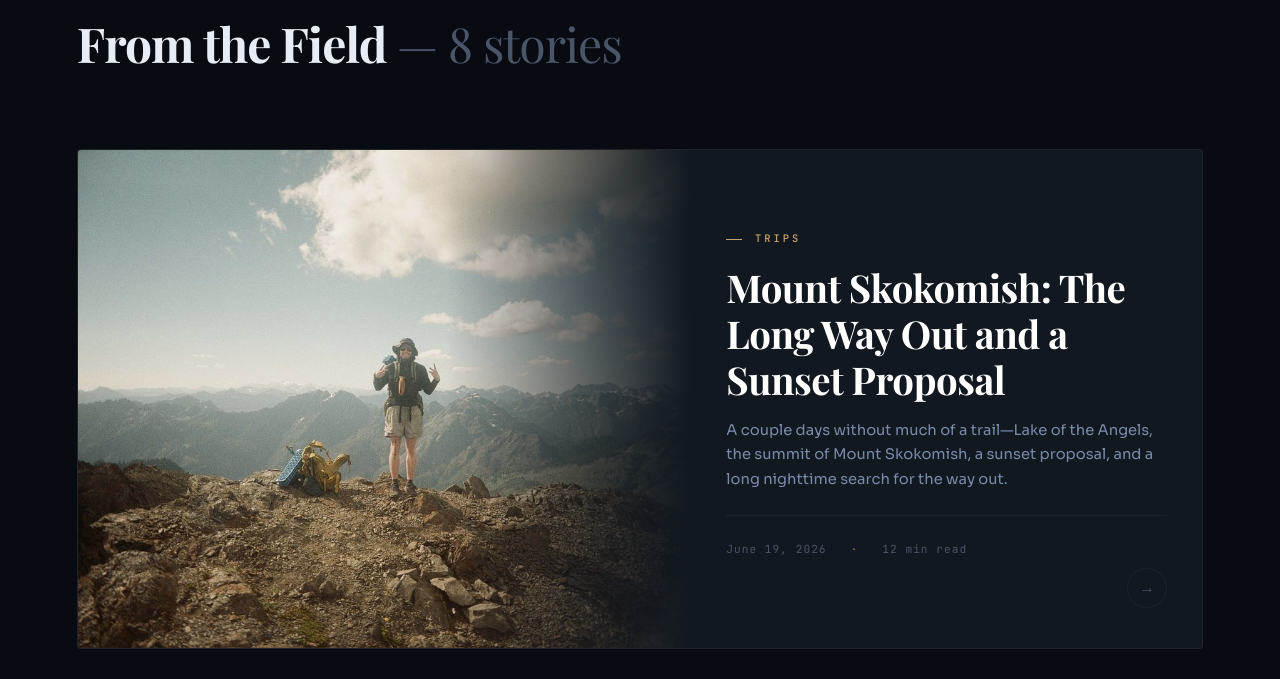
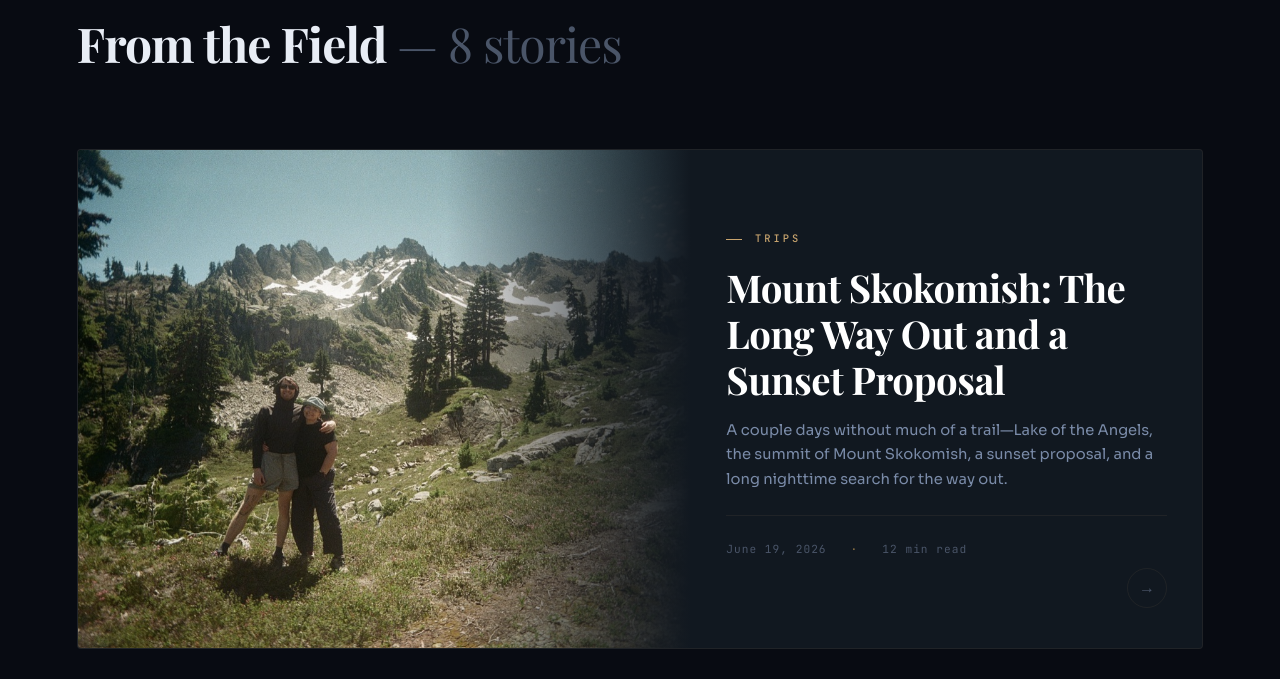
Before and after one commit to bencze2015/bencze2015.github.io, a plain HTML site: page index.html in a window 1280 px wide. Shown: the part 960-1639 px from the top of the page. Drawn offline with nearby package versions, Linux system fonts and the light colour scheme; a web font is replaced by a local one.

Commit message:
Correct Olympic camp story and cover

```diff
--- a/index.html
+++ b/index.html
@@ -549,7 +549,7 @@
       category: "Trips",
       date: "June 19, 2026",
       readTime: "12 min read",
-      image: "images/olympic_mount_skokomish_cover.jpg",
+      image: "images/olympic_lake_of_the_angels_together.jpg",
       summary: "A couple days without much of a trail—Lake of the Angels, the summit of Mount Skokomish, a sunset proposal, and a long nighttime search for the way out.",
       content: `
         <p>There is a big difference between knowing where you want to go and knowing exactly how to get there. We started this trip with a rough map, a couple days, and a chain of destinations we hoped to connect. It became one of the hardest adventures we have ever taken—and one of the most important.</p>
@@ -579,18 +579,18 @@
         <p class="image-caption">One of the exposed traverses between the summit and the lakes.</p>
 
         <h3>The Question</h3>
-        <p>A couple passes beyond Mount Skokomish, as the sun was setting across the mountains, Jordan asked Kelsey to marry him. There was no staged viewpoint and no easy road back—just the two of us, our packs, the fading light, and the hardest route we had ever attempted together. She said yes. Somewhere along those passes, we decided we were going to get married.</p>
+        <p>A couple passes beyond Mount Skokomish, as the sun was setting across the mountains, I asked Kelsey to marry me. There was no staged viewpoint and no easy road back—just the two of us, our packs, the fading light, and the hardest route we had ever attempted together. She said yes. Somewhere along those passes, we decided we were going to get married.</p>
 
         <img src="images/olympic_sunset.jpg" alt="Jordan smiling at sunset in the Olympic Mountains" style="width: 100%; height: auto; border-radius: 12px;">
         <p class="image-caption">Sunset in the passes on the evening we got engaged.</p>
 
-        <p>We camped along the passes that night, engaged but still far from being out of the mountains.</p>
+        <p>We kept hiking for hours after sunset and finally reached <strong>Murdock Lakes</strong> at around 11 p.m. That was where we made camp for the night, engaged, exhausted, and still far from being out of the mountains.</p>
 
         <img src="images/olympic_camp.jpg" alt="A small backpacking tent beside a creek in the Olympic Mountains" style="width: 100%; height: auto; border-radius: 12px;">
-        <p class="image-caption">Our camp along the route between the passes and Murdock Lakes.</p>
+        <p class="image-caption">Our camp at Murdock Lakes after arriving around 11 p.m.</p>
 
         <h3>Murdock Lakes and the Long Way Out</h3>
-        <p>We continued toward Murdock Lakes, but the final miles to the trailhead became their own adventure. Darkness caught us in a burned section of forest, the route vanished, and for a while we were genuinely lost. We searched by headlamp through deadfall and brush, trying to stay oriented and keep moving in the right direction.</p>
+        <p>The next day, we left Murdock Lakes for the long push to the trailhead. The final miles became their own adventure. Darkness caught us in a burned section of forest, the route vanished, and for a while we were genuinely lost. We searched by headlamp through deadfall and brush, trying to stay oriented and keep moving in the right direction.</p>
 
         <p>It felt like the grace of God that we found our way out that night. We finally emerged at <strong>Mildred Lakes Trailhead</strong>, farther down the road from where we had begun, near the waterfalls and the bridge at the end of the road.</p>
 
```
Also changed, not shown: images/olympic_lake_of_the_angels_together.jpg (added).
